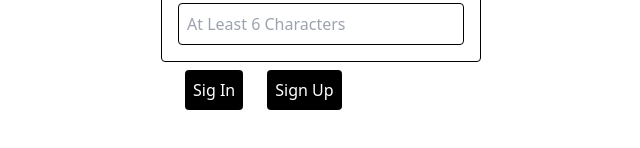
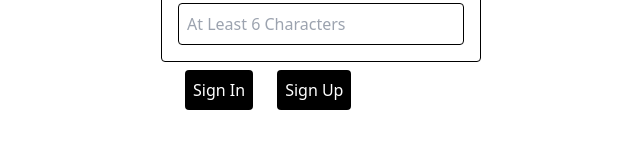
Before and after one commit to maryrrrr/myblogRepo, a React (Create React App) app: page /signin in a window 1280 px wide. Shown: the part 232-380 px from the top of the page, without its empty margins (319-959 px from the left). Built offline with nearby package versions, Linux system fonts and the light colour scheme.

Commit message:
feat: edit some changes

```diff
--- a/src/pages/post/index.js
+++ b/src/pages/post/index.js
@@ -17,8 +17,8 @@ const Post= () => {
             },
         })
         .then(res => res.json())
-        .then((res) => {
-            setPost(res[0])
+        .then((response) => {
+            setPost(response[0])
         });
     }
 
--- a/src/pages/signin/index.js
+++ b/src/pages/signin/index.js
@@ -30,7 +30,7 @@ const SignIn = () => {
           })
           setIsLoading(false);
           if(!error){
-            setMessage("We Sent You a Message. Please Check Your Email");
+            setMessage("We sent you an amazing email. Please check your email!");
           }
     }
 
@@ -81,12 +81,12 @@ const SignIn = () => {
                     <button type ="submit"
                         disabled={isLoading}
                         className="w-42 bg-black text-white rounded p-2 mx-6">
-                        {!isLoading && isSignIn? "Sig In": "Sign Up"}
+                        {!isLoading && isSignIn? "Sign In": "Sign Up"}
                     </button>
                     <button type ="submit"
                         className="w-42 bg-black text-white rounded p-2"
                         onClick= {()=> setIsSignIn((prev) =>!prev)}>
-                        {!isSignIn? "Sig In": "Sign Up"}
+                        {!isSignIn? "Sign In": "Sign Up"}
                         {isLoading && "Waiting... "}
                     </button>
             </form>
```
